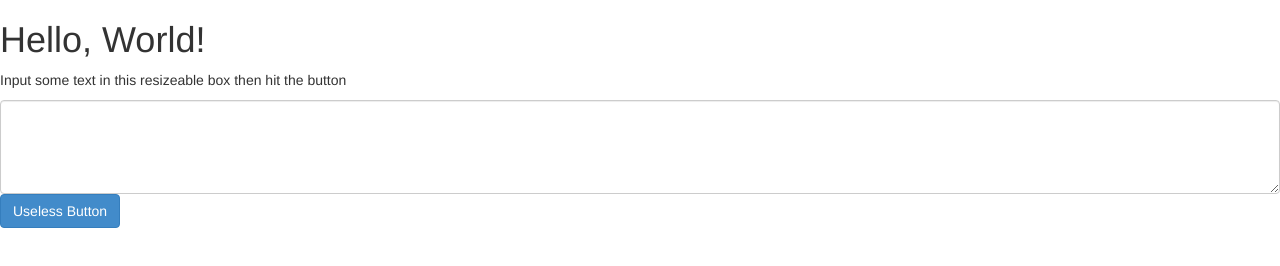
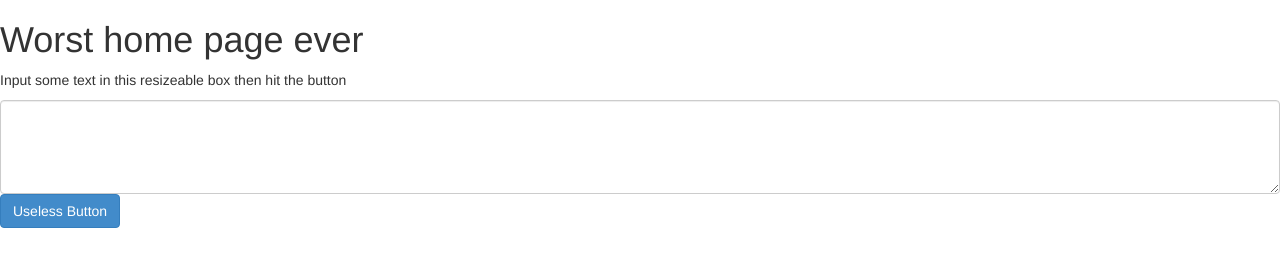
Before and after one commit to adurington/Exploration1, a plain HTML site: page index.html in a window 1280 px wide. Drawn offline with Linux system fonts and the light colour scheme.

Commit message:
update
not sure what i changed

```diff
--- a/index.html
+++ b/index.html
@@ -7,7 +7,7 @@
 		<link href = "css/style.css" rel="stylesheet">
 	</head>
 	<body>
-		<h1>Hello, World!</h1>
+		<h1>Worst home page ever</h1>
 
 	<p>Input some text in this resizeable box then hit the button</p>
 	<textarea class ="form-control" rows="4"></textarea>
```
